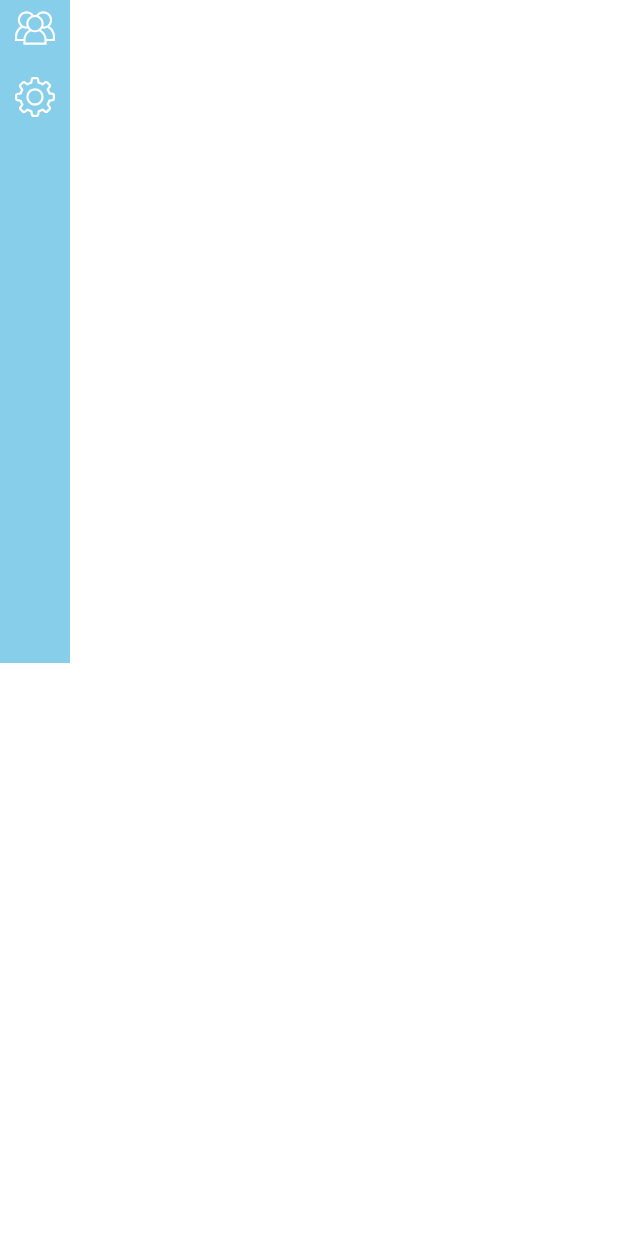
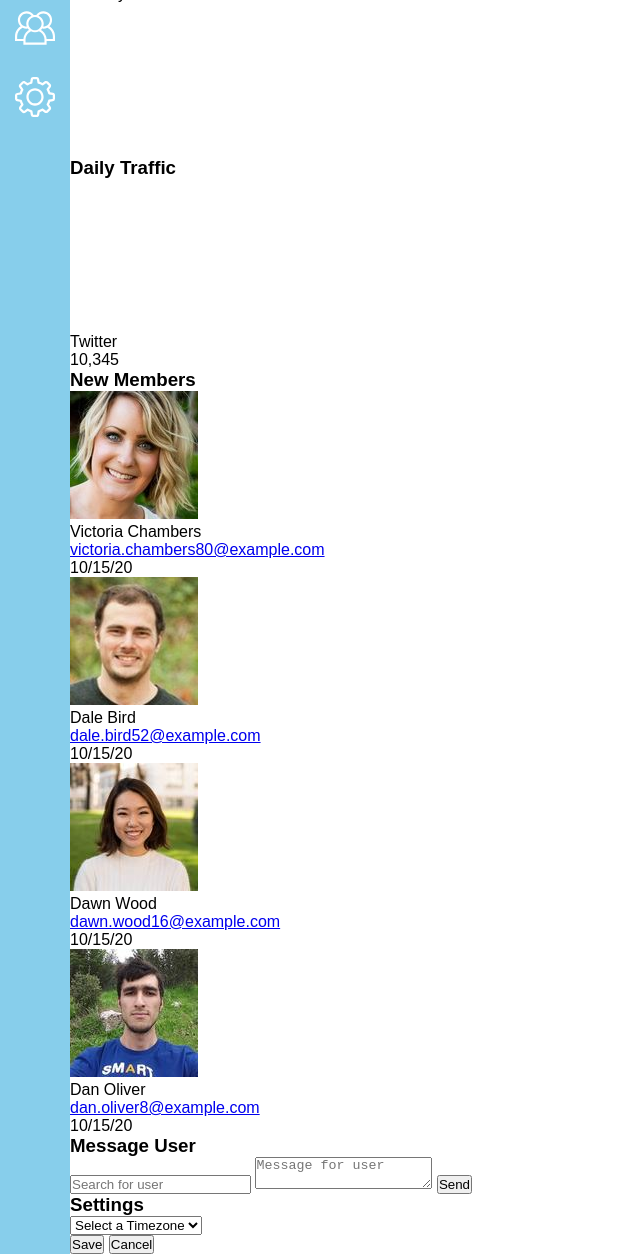
Before and after one commit to David-Ragnarsson/WebApp-Dashboard, a plain HTML site: page index.html in a window 1280 px wide. Shown: the part 207-1461 px from the top of the page, without its empty margins (0-640 px from the left). Before the commit the page ends 870 px from the top, so only its background shows below. Drawn offline with Linux system fonts and the light colour scheme; a web font is replaced by a local one.

Commit message:
Update index.html

```diff
--- a/index.html
+++ b/index.html
@@ -21,7 +21,7 @@
         <span></span>
       </div>
       <img class="profile-pic" src="web_app_dashboard_v3.2/images/member-1.jpg" alt="" >
-      <h3 class="name">Ann Black</h3>
+      <h3 class="name">Victoria Chambers</h3>
     </div>
   </header>
   <nav>
@@ -44,11 +44,131 @@
       <div class="tab"></div>
       </div>
 
+
       <!-- alert banner -->
 <div class="alert" id="alert" >
   <!-- JS will insert alert here -->
   </div>
 
+  <section class="traffic">
+    <div class="traffic-header">
+    <h3>Traffic</h3>
+
+    <ul class="traffic-nav">
+
+    <li class="traffic-nav-link">Hourly</li>
+    <li class="traffic-nav-link">Daily</li>
+    <li class="traffic-nav-link active">Weekly</li>
+    <li class="traffic-nav-link">Monthly</li>
+    </ul>
+    </div>
+    <div class="widget-container-full">
+    <!-- element line graph will attach to -->
+    <canvas id="traffic-chart"></canvas>
+    </div>
+    </section>
+<!-- bar graph -->
+<section class="daily">
+  <h3>Daily Traffic</h3>
+  <div class="widget-container-half">
+  <!-- element bar graph will attach to -->
+  <canvas id="daily-chart"></canvas>
+  </div>
+  </section>
+
+  <div class="social-container">
+    <div class="social-image"
+   <!-- inline SVG not included for brevity  -->
+    </div>
+    <div class="social-text">
+    <p>Twitter</p>
+    <p>10,345</p>
+    </div>
+    </div>
+    <!-- add two more social containers and child
+    elements for other social media items -->
+    </div>
+    </div>
+
+    <section class="members">
+      <h3>New Members</h3>
+      <div class="members-container">
+      <img class="profile-image" img src="web_app_dashboard_v3.2/images/member-1.jpg">
+
+      <div class="members-text">
+      <p>Victoria Chambers</p>
+      <a href="#">victoria.chambers80@example.com</a>
+      </div>
+      <p>10/15/20</p>
+      </div>
+
+      <section class="members">
+
+        <div class="members-container">
+        <img class="profile-image" img src="web_app_dashboard_v3.2/images/member-2.jpg">
+
+        <div class="members-text">
+        <p>Dale Bird</p>
+        <a href="#">dale.bird52@example.com</a>
+        </div>
+        <p>10/15/20</p>
+        </div>
+
+        <section class="members">
+
+          <div class="members-container">
+          <img class="profile-image" img src="web_app_dashboard_v3.2/images/member-3.jpg">
+
+          <div class="members-text">
+          <p>Dawn Wood</p>
+          <a href="#">dawn.wood16@example.com</a>
+          </div>
+          <p>10/15/20</p>
+          </div>
+
+          <section class="members">
+
+            <div class="members-container">
+            <img class="profile-image" img src="web_app_dashboard_v3.2/images/member-4.jpg">
+
+            <div class="members-text">
+            <p>Dan Oliver</p>
+            <a href="#">dan.oliver8@example.com</a>
+            </div>
+            <p>10/15/20</p>
+            </div>
+
+            <!-- messaging widget -->
+<section class="message">
+  <h3>Message User</h3>
+  <form class="widget-container">
+  <input type="text" placeholder="Search for user"
+
+  class="form-field" id="userField">
+
+  <textarea placeholder="Message for user" class="form-area"
+
+  id= "messageField" ></textarea>
+
+  <button class="button-primary" id="send" >Send</button>
+  </form>
+  </section>
+
+      <!-- local settings widget -->
+<section class="settings">
+  <h3>Settings</h3>
+  <!-- custom CSS toggle code-->
+  <!-- custom CSS toggle code-->
+  <select class="form-field" id="timezone">
+  <option disabled selected>Select a Timezone</option>
+  <option>Eastern</option>
+  <!-- more options -->
+  </select>
+  <div class="settings-button" >
+  <button class="button-primary" id="save">Save</button>
+  <button class="button-disabled" id="cancel">Cancel</button>
+  </div>
+  </section>
   </main>
   <script src="app.js"></script>
 </body>
```
